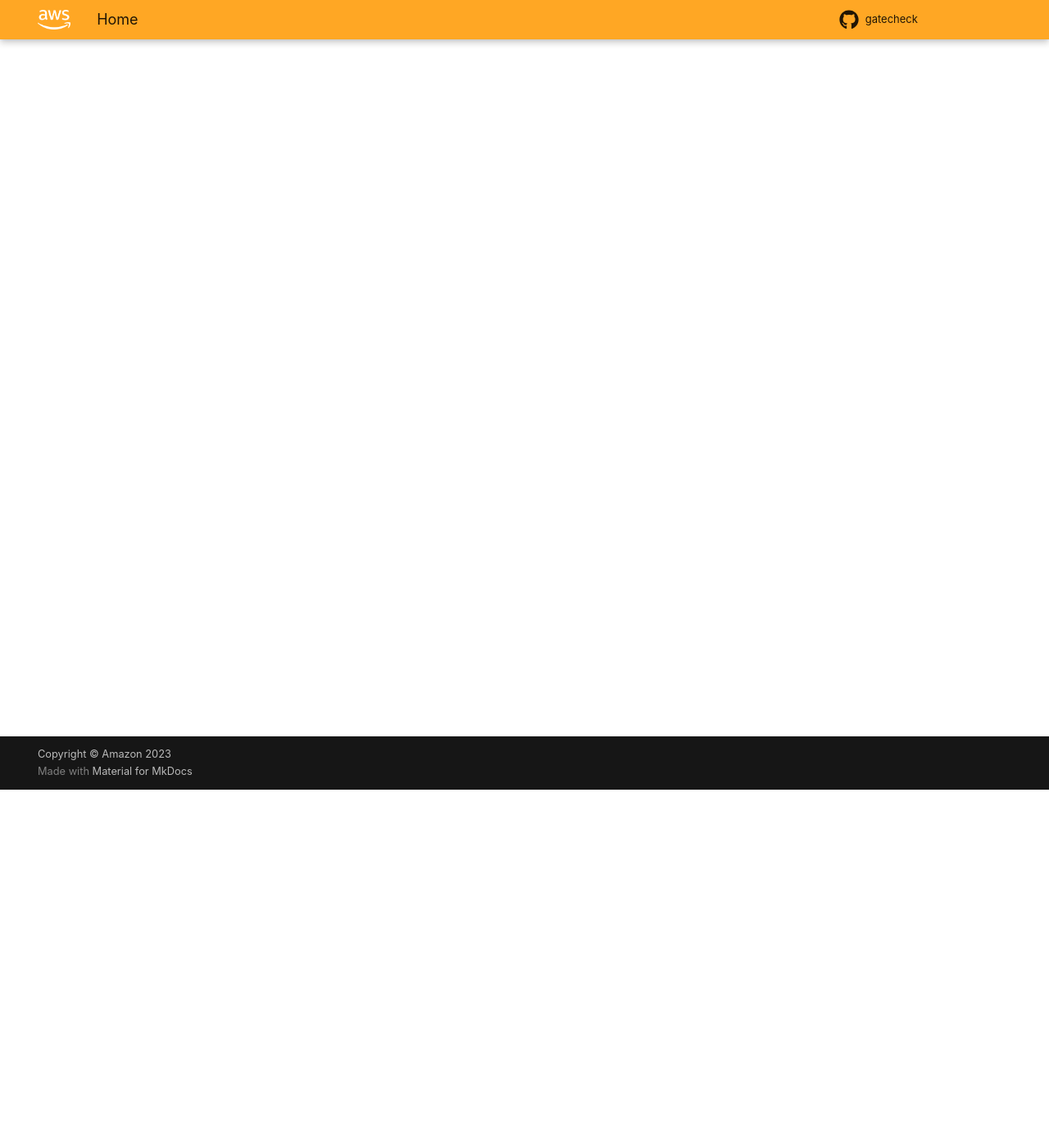
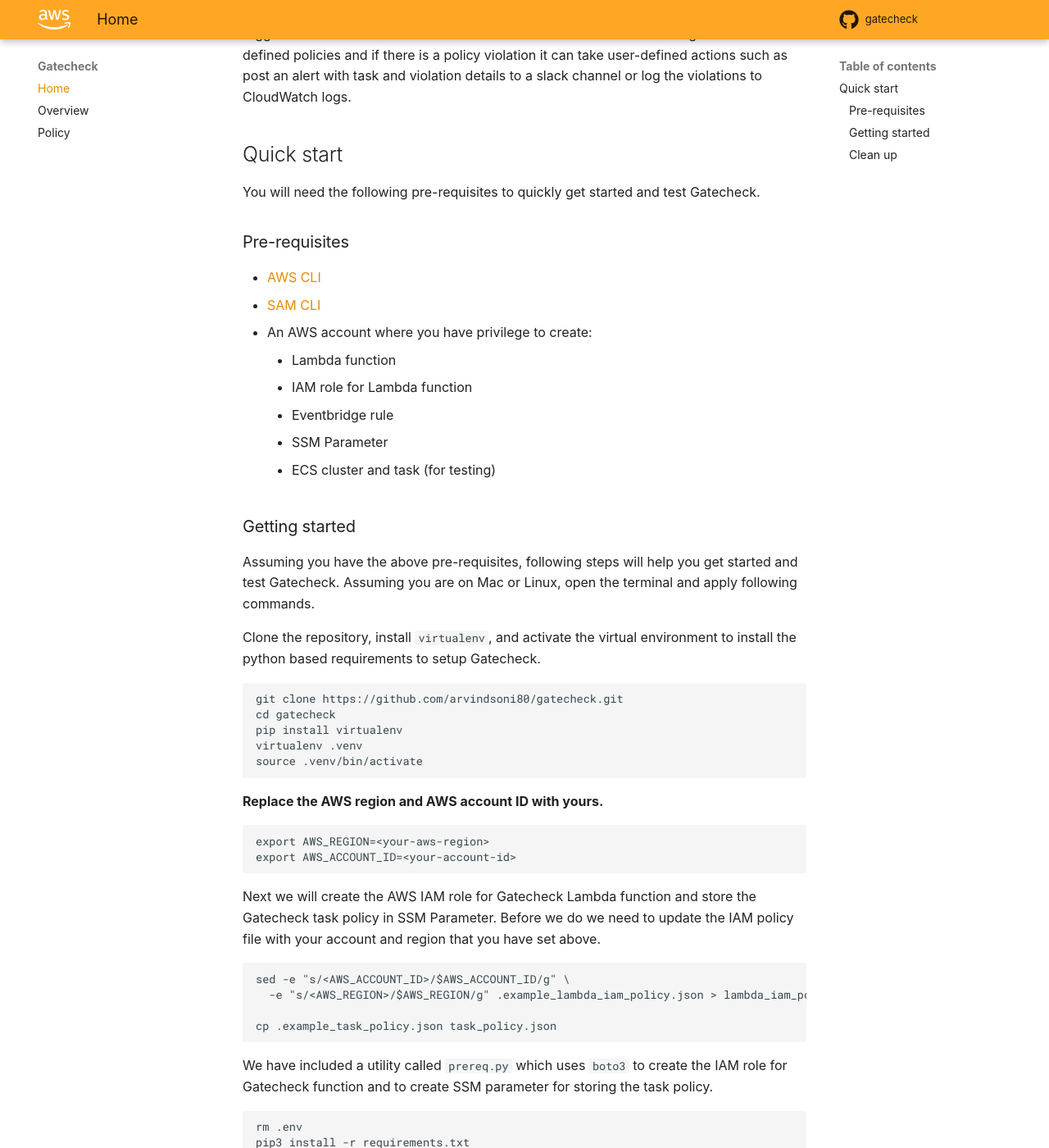
Before and after one commit to shindeja/gatecheck, an MkDocs documentation site: the page built from docs/index.md, in a window 1280 px wide and 1400 px high, scrolled down 437 px. Shown: the whole window at 82% size. Built offline with MkDocs 1.6.1 and Material for MkDocs 9.7.7, drawn with Linux system fonts in a browser that asks for light colours; some web fonts are replaced; comment, search, counter and statistics services are not loaded; some of the changed text lies outside the part shown.

Commit message:
added mkdocs and helper scripts

````diff
--- a/README.md
+++ b/README.md
@@ -1,2 +1,95 @@
 # Gatecheck
-Gatecheck is an application that scans Amazon ECS Services and Tasks to enforce user defined policies.
+As customers develop and deploy containerized applications using Amazon ECS, one of the recurring challenges is how to define and enforce policies on these applications and associated ECS tasks. Policies are conditions on task attributes. For example:
+
+* Tasks should not have public IPs
+* Tasks should not be launched on public subnets
+* Tasks should only have container images from approved repositories
+* Tasks should (or should not) have ECS execute command access enabled
+
+Gatecheck is an application that evaluates and enforces user-defined policies whenever a new ECS Task is created. Gatecheck is an AWS Lambda based application which is triggered whenever a new task is created. It checks the task attributes against user-defined policies and if there is a policy violation it can take user-defined actions such as post an alert with task and violation details to a slack channel or log the violations to CloudWatch logs.
+
+## Quick start
+You will need the following pre-requisites to quickly get started and test Gatecheck.
+
+### Pre-requisites
+* [AWS CLI](https://docs.aws.amazon.com/cli/latest/userguide/getting-started-install.html)
+* [SAM CLI](https://docs.aws.amazon.com/serverless-application-model/latest/developerguide/install-sam-cli.html)
+* An AWS account where you have privilege to create:
+    * Lambda function
+    * IAM role for Lambda function
+    * Eventbridge rule
+    * SSM Parameter
+    * ECS cluster and task (for testing)
+
+### Getting started
+Assuming you have the above pre-requisites, following steps will help you get started and test Gatecheck. Assuming you are on Mac or Linux, open the terminal and apply following commands.
+
+Clone the repository, install `virtualenv`, and activate the virtual environment to install the python based requirements to setup Gatecheck.
+```bash
+git clone https://github.com/arvindsoni80/gatecheck.git
+cd gatecheck
+pip install virtualenv
+virtualenv .venv
+source .venv/bin/activate
+```
+**Replace the AWS region and AWS account ID with yours.**
+```bash
+export AWS_REGION=<your-aws-region>
+export AWS_ACCOUNT_ID=<your-account-id>
+```
+Next we will create the AWS IAM role for Gatecheck Lambda function and store the Gatecheck task policy in SSM Parameter. Before we do we need to update the IAM policy file with your account and region that you have set above.
+
+```bash
+sed -e "s/<AWS_ACCOUNT_ID>/$AWS_ACCOUNT_ID/g" \
+  -e "s/<AWS_REGION>/$AWS_REGION/g" .example_lambda_iam_policy.json > lambda_iam_policy.json
+
+cp .example_task_policy.json task_policy.json
+```
+We have included a utility called `prereq.py` which uses `boto3` to create the IAM role for Gatecheck function and to create SSM parameter for storing the task policy.
+
+```bash
+rm .env
+pip3 install -r requirements.txt
+python3 prereq.py iam -f lambda_iam_policy.json -n gatecheck-lambda-iam-role
+python3 prereq.py ssm -f task_policy.json -n ecs-task-policy -r $AWS_REGION
+python3 prereq.py extension -f ssm-lambda-extensions.json -a x86_64 -r $AWS_REGION
+```
+ The above `prereq` commands create and store values in the `.env` file. We will use those values below to generate the SAM CLI config files for your region, account, IAM, and SSM. Then you use the SAM CLI to deploy Gatecheck Lambda function. We will start by unsetting some environment variables just in case they lingering values.
+
+```bash
+unset GATECHECK_IAM_ROLE
+unset GATECHECK_TASK_POLICY_SSM_PARAMETER
+unset GATECHECK_SSM_LAMBDA_EXTENSION
+unset GATECHECK_ARCHITECTURE
+
+sed -e "s/<AWS_ACCOUNT_ID>/$AWS_ACCOUNT_ID/g" \
+  -e "s/<AWS_REGION>/$AWS_REGION/g" .example_samconfig.toml > samconfig.toml
+
+python3 prereq.py sam
+```
+
+Now we can deploy the Gatecheck Lambda function using SAM CLI commands
+
+```bash
+sam validate
+sam build
+sam deploy
+```
+
+If everything is deployed correctly you will see the Lambda function named `gatecheck` in console under AWS Lambda service and you will see an EventBridge rule named `ecs-task-create` in Amazon EventBridge service.
+
+Let us test the Gatecheck application by creating an ECS task that violates the test policy that we are using.
+
+```bash
+#create a task definition
+#create a task using run-task
+```
+In AWS console, go to Lambda service and click on gatecheck. In the monitor section click on CloudWatch logs and you will see the policy violations such as below in the log file.
+[Policy violation log image]
+
+### Clean up
+To remove gatecheck, SSM Parameter, IAM policies, ECS task, and ECS task-definition that we created above use the commands below.
+
+```bash
+Clean up commands
+```
--- /dev/null
+++ b/conftest.py
@@ -0,0 +1,4 @@
+import sys, os
+
+here = os.path.abspath("gatecheck")
+sys.path.insert(0, here)
--- a/mkdocs.yml
+++ b/mkdocs.yml
@@ -1,4 +1,4 @@
-site_name: Gatecheck for Amazon ECS and AWS Fargate
+site_name: Gatecheck
 docs_dir: 'docs/'
 copyright: 'Copyright &copy; Amazon 2023'
 site_author: 'AWS'
@@ -7,6 +7,8 @@
 repo_url: 'https://github.com/arvindsoni80/gatecheck'
 nav:
   - Home: index.md
+  - Overview: overview.md
+  - Policy: policy.md
 
 theme:
   name: material
````
Also changed, not shown: .example_template.yaml (added, +65 -0 lines), docs/overview.md (added, +28 -0 lines), docs/policy.md (added, +71 -0 lines), prereq.py (added, +156 -0 lines), .example_samconfig.toml (added), docs/gatecheck_overview.png (added), docs/slack.md (added), gatecheck/__init__.py (added), 3 other files.
